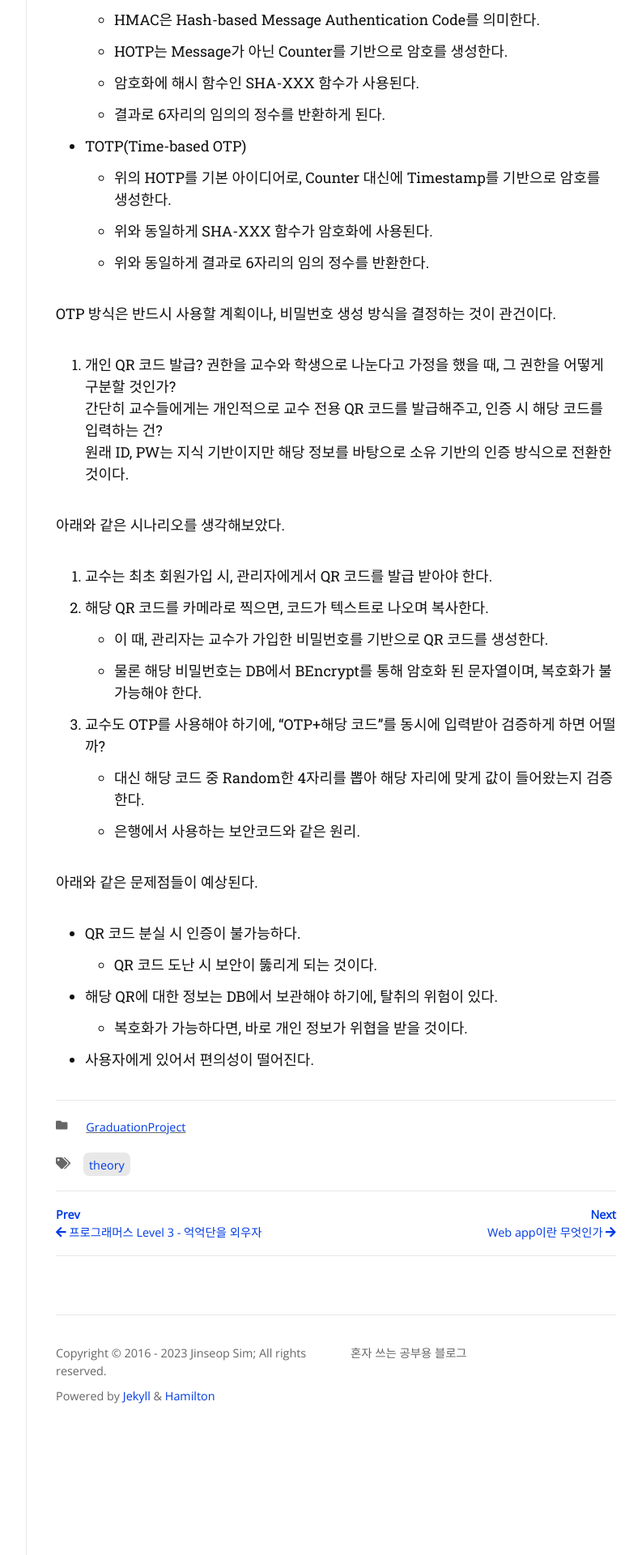
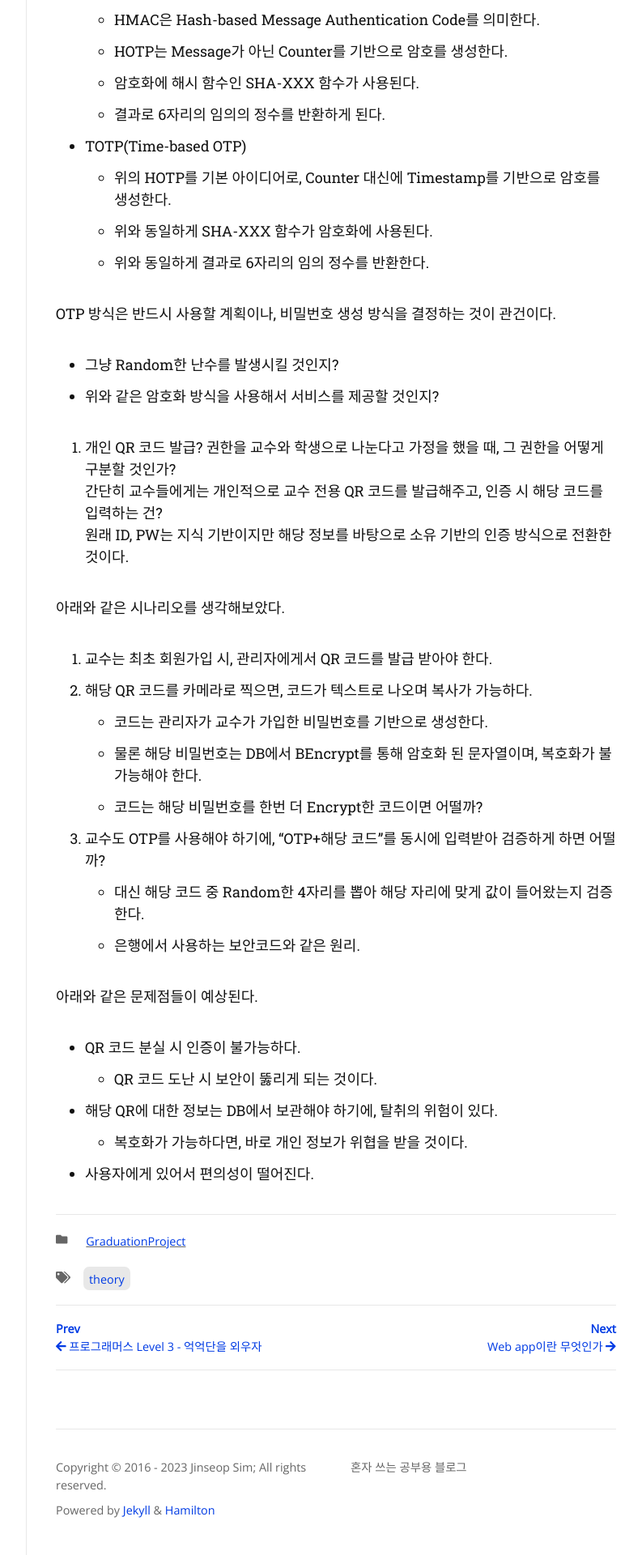
Before and after one commit to Jinseop-Sim/Jinseop-Sim.github.io, a Jekyll site: the page built from _posts/2023-05-12-authentication-method.md, in a window 1280 px wide. Shown: the part 2802-4722 px from the top of the page at 81% size, without its empty margins (357-1150 px from the left). Built offline with Jekyll 4.4.1, drawn with Linux system fonts in a browser that asks for light colours; nearby versions of some CDN libraries; some web fonts are replaced.

Commit message:
글 수정

```diff
--- a/_posts/2023-05-12-authentication-method.md
+++ b/_posts/2023-05-12-authentication-method.md
@@ -73,6 +73,8 @@ FIDO(Fast Identity Online)는 국제 인증 표준 중 하나이다.
     - 위와 동일하게 결과로 6자리의 임의 정수를 반환한다.
 
 OTP 방식은 반드시 사용할 계획이나, 비밀번호 생성 방식을 결정하는 것이 관건이다.
+- 그냥 Random한 난수를 발생시킬 것인지?
+- 위와 같은 암호화 방식을 사용해서 서비스를 제공할 것인지?
 
 2. 개인 QR 코드 발급?
 권한을 교수와 학생으로 나눈다고 가정을 했을 때, 그 권한을 어떻게 구분할 것인가?
@@ -81,9 +83,10 @@ OTP 방식은 반드시 사용할 계획이나, 비밀번호 생성 방식을
 
 아래와 같은 시나리오를 생각해보았다.
 1. 교수는 최초 회원가입 시, 관리자에게서 QR 코드를 발급 받아야 한다.
-2. 해당 QR 코드를 카메라로 찍으면, 코드가 텍스트로 나오며 복사한다.
-  - 이 때, 관리자는 교수가 가입한 비밀번호를 기반으로 QR 코드를 생성한다.
+2. 해당 QR 코드를 카메라로 찍으면, 코드가 텍스트로 나오며 복사가 가능하다.
+  - 코드는 관리자가 교수가 가입한 비밀번호를 기반으로 생성한다.
   - 물론 해당 비밀번호는 DB에서 BEncrypt를 통해 암호화 된 문자열이며, 복호화가 불가능해야 한다.
+  - 코드는 해당 비밀번호를 한번 더 Encrypt한 코드이면 어떨까?
 3. 교수도 OTP를 사용해야 하기에, "OTP+해당 코드"를 동시에 입력받아 검증하게 하면 어떨까?
   - 대신 해당 코드 중 Random한 4자리를 뽑아 해당 자리에 맞게 값이 들어왔는지 검증한다.
   - 은행에서 사용하는 보안코드와 같은 원리.
```
